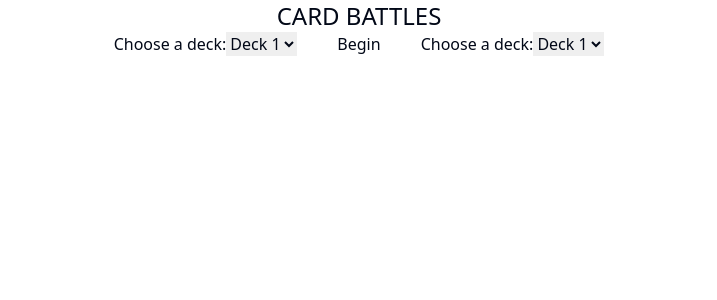
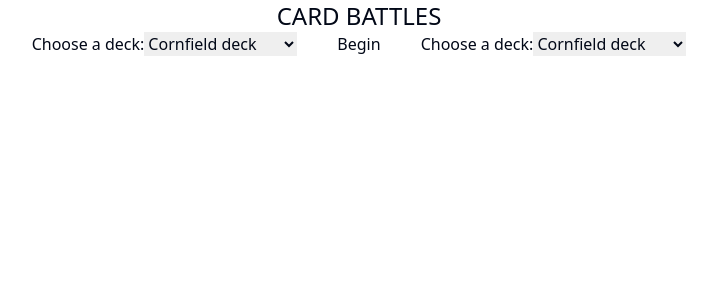
Before and after one commit to jcbhmr/card-battle, a React (Vite) app: page / in a window 1280 px wide. Shown: the top 300 px of the page, without its empty margins (281-998 px from the left). Built offline with nearby package versions, Linux system fonts and the light colour scheme.

Commit message:
Made deck select screen functional

```diff
--- a/src/App.tsx
+++ b/src/App.tsx
@@ -1,5 +1,4 @@
 import { ReactNode, createContext, useContext, useState } from "react";
-import placeholderSVGURL from "./assets/placeholder.svg";
 import {
   Game,
   Player,
@@ -10,9 +9,8 @@ import {
 } from "./model";
 //import { Creature, Building, Card } from "./engine/card";
 import { Creature, Card, Landscape } from "./engine/card";
-import { Ability } from "./engine/ability";
-import { get } from "./engine/CardMap";
-import { G, an } from "vitest/dist/reporters-MmQN-57K.js";
+import { get, exportDecks } from "./engine/CardMap";
+
 import { GetCardTargetEvent } from "./engine/card";
 import { GetBoardPosTargetEvent } from "./engine/event";
 
@@ -462,19 +460,7 @@ function PlayerDisplay({player }: {player: Player }) {
     </div>
   );
 }
-function getDemoPlayer(player: Player) {
-  player.deck.push(get("Dark Angel")!);
-  player.deck.push(get("Swamp Dragon")!);
-  player.deck.push(get("Dark Angel")!);
-  player.deck.push(get("Swamp Dragon")!);
-  player.deck.push(get("Dark Angel")!);
 
-  player.hand.push(get("Dark Angel")!);
-  player.hand.push(get("Swamp Dragon")!);
-  player.hand.push(get("Dark Angel")!);
-  player.hand.push(get("Swamp Dragon")!);
-  player.hand.push(get("Dark Angel")!);
-}
 /**
  * @author Tanner Brown
  * This is like the big daddy of the components. This makes up pretty much the entire game. Shows players board, hp, hands, etc etc.
@@ -752,42 +738,49 @@ function PhaseButton({
 }
 function App() {
   const [begin, setBegin] = useState(false);
+  const [deck1, setDeck1] = useState(exportDecks[0].deck());
+  const [deck2, setDeck2] = useState(exportDecks[0].deck());
   let h = function () {
     setBegin(true);
   };
 
   let page = <></>;
   if (begin) {
-
-    page = <GameBoard game={gameInit()} setBegin={setBegin}></GameBoard>;
+    page = <GameBoard game={gameInit(deck1.cards, deck2.cards)} setBegin={setBegin}></GameBoard>;
   } else {
-    page = <DeckSelectScreen handle={h}></DeckSelectScreen>;
+    page = <DeckSelectScreen setDeck1={setDeck1} setDeck2={setDeck2} handle={h}></DeckSelectScreen>;
   }
   return <>{page}</>;
 }
 
 export default App;
 
-function ListOfDecks() {
+function ListOfDecks({setDeck}: {setDeck: any}) {
+  let options = [];
+  for(let i =0; i<exportDecks.length;i++){
+    options.push(<option value={i}>{exportDecks[i].name}</option>)
+  }
+  function handle(event: any){
+    setDeck(exportDecks[event.target.value].deck())
+  }
   return (
     <div>
       <label>Choose a deck:</label>
-      <select>
-        <option>Deck 1</option>
-        <option>Deck 2</option>
+      <select onChange={handle}>
+        {options}
       </select>
     </div>
   );
 }
 
-function DeckSelectScreen({ handle }: { handle: any }) {
+function DeckSelectScreen({ handle, setDeck1, setDeck2 }: { handle: any, setDeck1: any, setDeck2: any }) {
   return (
     <div className="flex flex-col">
       <h1 className="text-2xl flex flex-row justify-center">CARD BATTLES</h1>
       <div className="flex flex-row justify-center gap-10">
-        <ListOfDecks></ListOfDecks>
+        <ListOfDecks setDeck={setDeck1}></ListOfDecks>
         <button onClick={handle}>Begin</button>
-        <ListOfDecks></ListOfDecks>
+        <ListOfDecks setDeck={setDeck2}></ListOfDecks>
       </div>
     </div>
   );
@@ -802,7 +795,7 @@ function dumbStupidFunction(r: number){
   }
 }
 
-function gameInit(){
+function gameInit(deck1: Card[], deck2: Card[]){
   var swampLand: Landscape = new Landscape("Swamp", "Goopy!", LandscapeType.Swamp);
   Game.startNewGame();
   let g = Game.getInstance();
@@ -820,20 +813,12 @@ function gameInit(){
  g.board.getSideByOwnerId(0)?.map((pos: BoardPos) => {pos.setLandscape(swampLand)});
   g.board.getSideByOwnerId(1)?.map((pos: BoardPos) => {pos.setLandscape(swampLand)});
 
-  var deck1: Card[] = [get("Dark Angel"), get("Bog Bum"), get("Fly Swatter"), get("Dark Angel"),
-  get("Bog Bum"), get("Fly Swatter"), get("Dark Angel"), get("Bog Bum"),
-  get("Fly Swatter"), get("Dark Angel"), get("Bog Bum"), get("Fly Swatter")];
-
-  var deck2: Card[] = [get("Dark Angel"), get("Bog Bum"), get("Fly Swatter"), get("Dark Angel"),
-  get("Bog Bum"), get("Fly Swatter"), get("Dark Angel"), get("Bog Bum"),
-  get("Fly Swatter"), get("Dark Angel"), get("Bog Bum"), get("Fly Swatter")];
-
   var player0Side: BoardPos[] | undefined = Game.getInstance().board.getSideByOwnerId(0);
 
   g.getPlayerById(0).setDeck(deck1);
   g.getPlayerById(1).setDeck(deck2);
 
-  g.getPlayerById(0).drawCard(6, false);
+  g.getPlayerById(0).drawCard(5, false);
   g.getPlayerById(1).drawCard(5, false);
 
   g.getPlayerById(0).username = "Player 1";
--- a/src/engine/CardMap.ts
+++ b/src/engine/CardMap.ts
@@ -439,3 +439,43 @@ export function seeNonNullDecks() {
     console.log(decks[i].name + " is Non-Null");
   }
 }
+
+
+
+
+
+export var exportDecks = [{name: "Cornfield deck", deck: getCornfieldDeck}, {name: "Hills deck", deck: getHillsDeck},
+{name: "SwamplandsDeck", deck: getSwamplandsDeck}, {name: "IcelandsDeck", deck: getIcelandsDeck}, {name: "SandylandsDeck", deck: getSandylandsDeck}];
+function getSandylandsDeck(){
+  return new Deck("Sandyland Deck", [Sandyland, Sandyland, Sandyland, Sandyland], [get("Sandsnake"), get("Beach Mummy"), get("The Mariachi"), get("SandWitch"),
+  get("Sand Eyebat"), get("Green Cactiball"), get("Sandhorn Devil"), get("Wall of Sand"), get("Lost Golem"), get("Sand Knight"), get("Fummy"), get("Sand Angel"),
+  get("Peach Djinni"), get("Ms. Mummy"), get("Sandsnake"), get("Beach Mummy"), get("The Mariachi"), get("SandWitch"), get("Sand Eyebat"), get("Green Cactiball")]);
+}
+
+function getIcelandsDeck(){
+  return new Deck("Icylands Deck", [Icyland, Icyland, Icyland, Icyland], [get("Cold Soldier"), get("Abdominal Snowman"), get("Icemeister"), get("Sprucy Lucy"),
+  get("Reign Deer"), get("Frost Dragon"), get("Slay Rider"), get("Frozen Fish"), get("Snow Angel"), get("Emperor Penguin"), get("Snow Bunny"), get("Snow Dog"),
+  get("Boarder Collie"), get("Cold Soldier"), get("Adbominal Snowman"), get("Icemeister"), get("Reign Deer"), get("Frost Dragon"), get("Slay Rider"),
+  get("Frozen Fish")])
+}
+
+function getSwamplandsDeck(){
+  return new Deck("Swmaplands Deck", [Swampland, Swampland, Candyland, Candyland], [get("Bog Ban-She Angel"), get("Ban-She Princess"), get("Fly Swatter"),
+  get("Bog Bum"), get("Unicyclops"), get("Man-Witch"), get("Ban-She Queen"), get("Bog Frog Bomb"), get("Furious Rooster"), get("Music Mallard"), get("Cottonpult"),
+  get("Dr. Stuffenstein"), get("Furious Hen"), get("Papercut Tiger"), get("Furious Chick"), get("Ban-She Princess"), get("Fly Swatter"), get("Bog Bum"),
+  get("Unicyclops"), get("Man-Witch")]);
+}
+
+function getHillsDeck(){
+  return new Deck("Hills Deck", [Hills, Hills, Hills, Hills], [get("Punk Cat"), get("Cool Dog"), get("Embarrassing Bard"), get("Ancient Scholar"), get("Dragon Claw"),
+  get("Woadic Chief"), get("Struzann Jinn"), get("Psionic Architect"), get("X-Large Spirit Soldier"), get("Heavenly Gazer"), get("Uni-Knight"),
+  get("Woadic Marauder"), get("The Pig"), get("Punk Cat"), get("Cool Dog"), get("Ancient Scholar"), get("Dragon Claw"), get("Struzann Jinn"),
+  get("Psionic Architect"), get("X-Large Spirit Soldier")]);
+}
+
+function getCornfieldDeck(){
+  return new Deck("Cornfield Deck", [Cornfield, Cornfield, Cornfield, Cornfield], [get("Husker Worm"), get("Cornataur"), get("Legion of Earlings"),
+  get("Field Stalker"), get("Patchy the Pumpkin"), get("Corn Ronin"), get("Wall of Ears"), get("Travelin' Farmer"), get("Husker Knight"), get("Archer Dan"), get("Corn Dog"),
+  get("Corn Lord"), get("Field Reaper"), get("Phyllis"), get("Evil Eye"), get("Big Foot"), get("Husker Worm"), get("Corntaur"), get("Legion of Earlings"),
+  get("Field Stalker")]);
+}
--- a/src/main.tsx
+++ b/src/main.tsx
@@ -4,7 +4,7 @@ import App from "./App.tsx";
 import "./index.css";
 
 ReactDOM.createRoot(document.getElementById("root")!).render(
-  <React.StrictMode>
+  //<React.StrictMode>
     <App />
-  </React.StrictMode>,
+  //</React.StrictMode>,
 );
```
